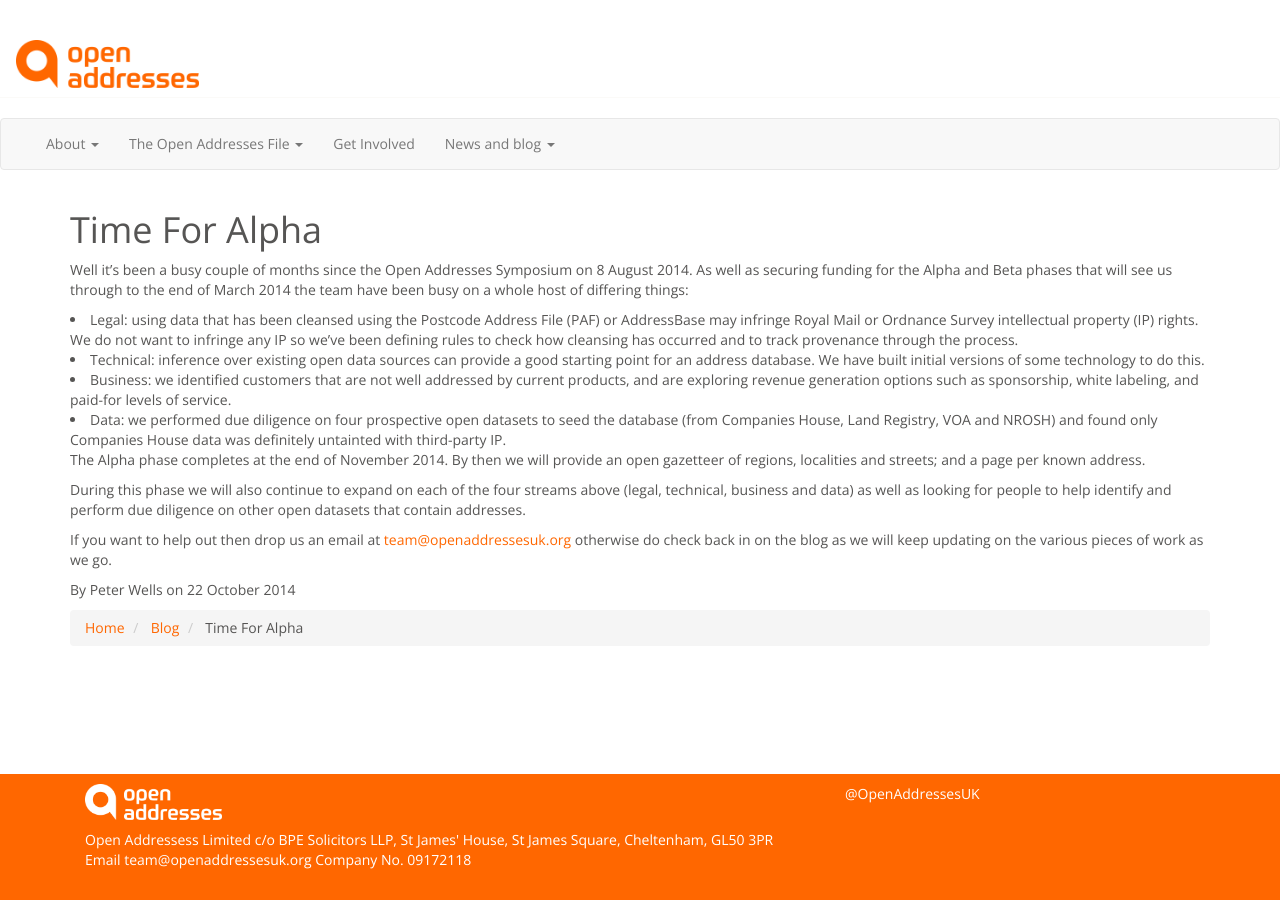
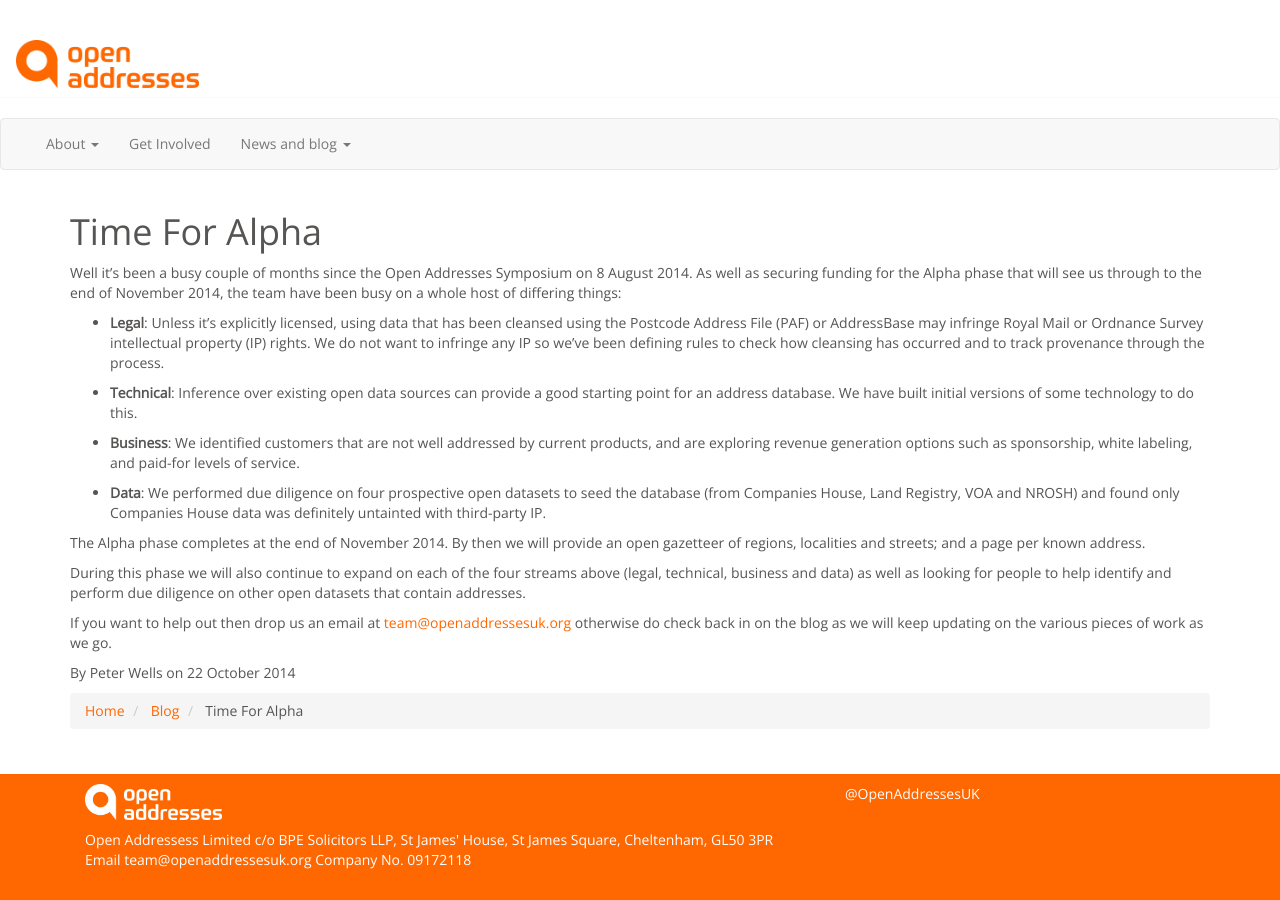
Before and after one commit to OpenAddressesUK/OLD_openaddressesuk.github.io, a Jekyll site: the page built from blog/_posts/2014-10-22-time-for-alpha.md, in a window 1280 px wide. Built offline with Jekyll 4.4.1, drawn with Linux system fonts in a browser that asks for light colours; nearby versions of some CDN libraries; comment, search, counter and statistics services are not loaded.

Commit message:
amendments

```diff
--- a/_data/team.yml
+++ b/_data/team.yml
@@ -1,7 +1,7 @@
-- name: Kermit The Frog
-  role: Roving Reporter
+- name: Jeni Tennison
+  role: Director
   image: http://placekitten.com/g/242/200
-  twitter: kermit
+  twitter: JeniT
   bio: Run jump on the table give me fish bat shed everywhere, knock over the lamp tail flick tail flick give me fish purr claw. Leap jump on the table biting I don't like that food jump on the table, jump sniff judging you catnip biting catnip lick. Jump attack your ankles attack your ankles sunbathe scratched, give me fish sleep in the sink toss the mousie chase the red dot sleep on your keyboard attack your ankles
 
 - name: The Count
--- a/_sass/bootstrap-custom.scss
+++ b/_sass/bootstrap-custom.scss
@@ -9,3 +9,7 @@ $gray-lighter: #fbfaf8;
 $input-color: $gray-darker;
 
 $font-family-sans-serif: "Open Sans", sans-serif;
+
+$headings-line-height:    1.2 !default;
+
+$padding-base-vertical:     12px !default;
--- a/blog/_posts/2014-10-22-time-for-alpha.md
+++ b/blog/_posts/2014-10-22-time-for-alpha.md
@@ -2,12 +2,15 @@
 author: Peter Wells
 ---
 
-Well it’s been a busy couple of months since the Open Addresses Symposium on 8 August 2014. As well as securing funding for the Alpha and Beta phases that will see us through to the end of March 2014 the team have been busy on a whole host of differing things:
+Well it’s been a busy couple of months since the Open Addresses Symposium on 8 August 2014. As well as securing funding for the Alpha phase that will see us through to the end of November 2014, the team have been busy on a whole host of differing things:
 
-<li>Legal: using data that has been cleansed using the Postcode Address File (PAF) or AddressBase may infringe Royal Mail or Ordnance Survey intellectual property (IP) rights. We do not want to infringe any IP so we’ve been defining rules to check how cleansing has occurred and to track provenance through the process.</li>
-<li>Technical: inference over existing open data sources can provide a good starting point for an address database. We have built initial versions of some technology to do this.</li>
-<li>Business: we identified customers that are not well addressed by current products, and are exploring revenue generation options such as sponsorship, white labeling, and paid-for levels of service.</li>
-<li>Data: we performed due diligence on four prospective open datasets to seed the database (from Companies House, Land Registry, VOA and NROSH) and found only Companies House data was definitely untainted with third-party IP.</li>
+* **Legal**: Unless it's explicitly licensed, using data that has been cleansed using the Postcode Address File (PAF) or AddressBase may infringe Royal Mail or Ordnance Survey intellectual property (IP) rights. We do not want to infringe any IP so we’ve been defining rules to check how cleansing has occurred and to track provenance through the process.
+
+* **Technical**: Inference over existing open data sources can provide a good starting point for an address database. We have built initial versions of some technology to do this.
+
+* **Business**: We identified customers that are not well addressed by current products, and are exploring revenue generation options such as sponsorship, white labeling, and paid-for levels of service.
+
+* **Data**: We performed due diligence on four prospective open datasets to seed the database (from Companies House, Land Registry, VOA and NROSH) and found only Companies House data was definitely untainted with third-party IP.
 
 The Alpha phase completes at the end of November 2014. By then we will provide an open gazetteer of regions, localities and streets; and a page per known address.
 
```
Also changed, not shown: _data/navigation.yml (+13 -15 lines), about/data.md (added, +18 -0 lines), about/data/faq.md (added, +63 -0 lines), about/funders.md (deleted, +0 -5 lines), about/jobs.md (deleted, +0 -5 lines), about/open-addresses-file.md (deleted, +0 -18 lines), about/open-addresses-file/faq.md (deleted, +0 -42 lines), index.md (+4 -6 lines), Gemfile.lock, about/data/code.md (renamed from about/open-addresses-file/code.md).
